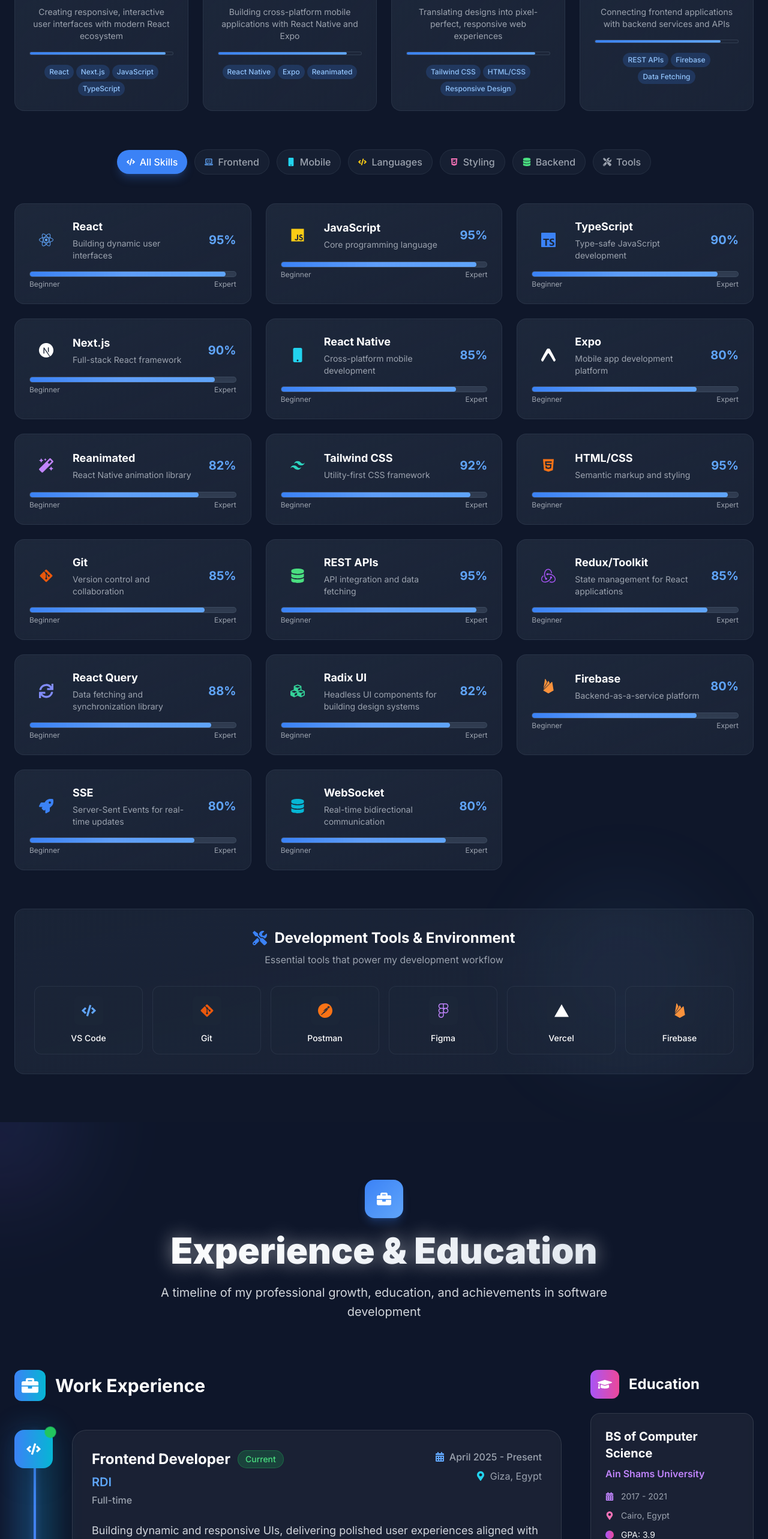
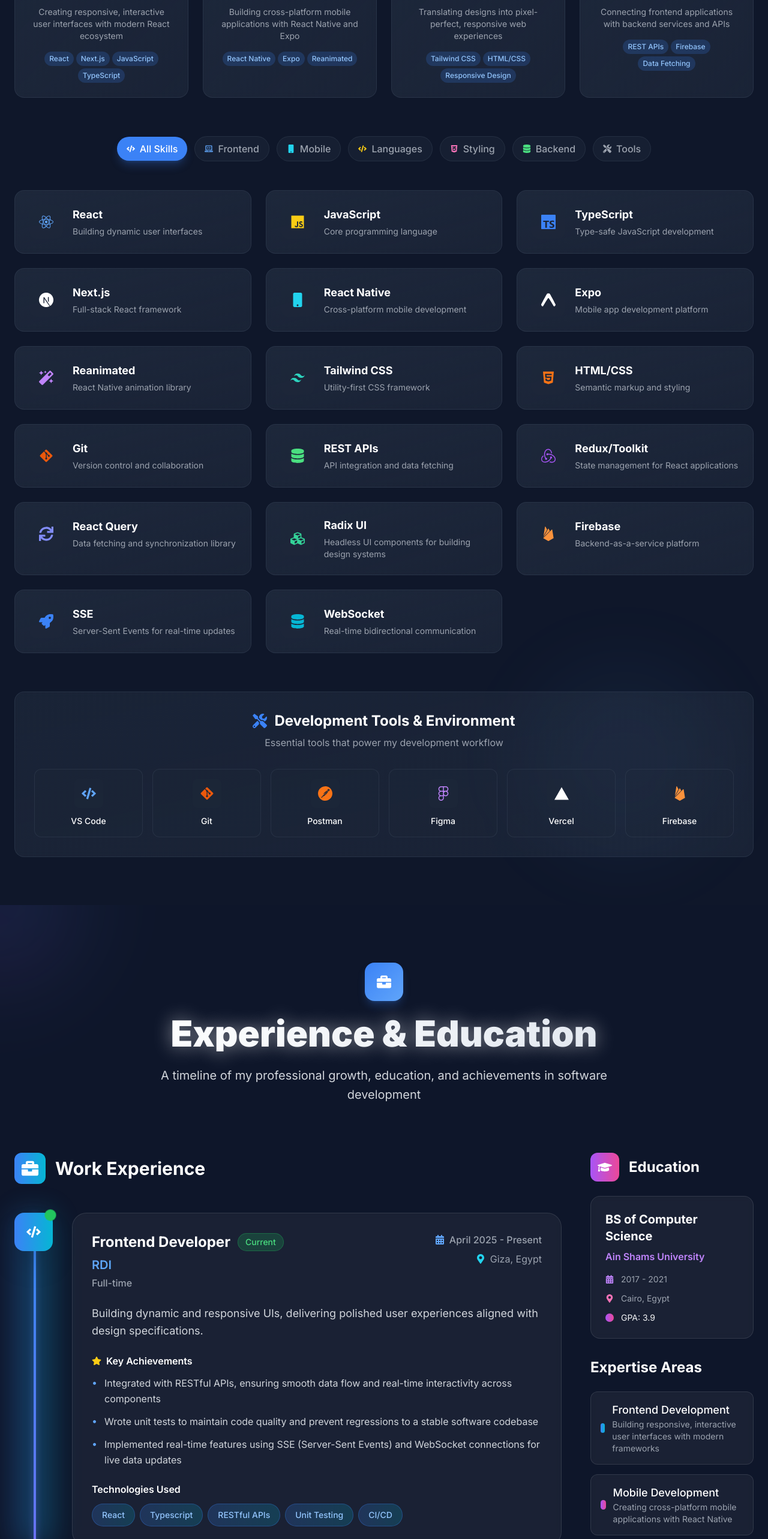
Before and after one commit to AhmedAbdullahFahim/portfolio, a React (Vite) app: page / in a window 1280 px wide. Shown: the part 2953-5519 px from the top of the page at 60% size. Built offline with nearby package versions, Linux system fonts and the light colour scheme.

Commit message:
removed all progress bars and percentages

```diff
--- a/src/components/About.jsx
+++ b/src/components/About.jsx
@@ -104,21 +104,19 @@
   ];
 
   const techStack = [
-    { name: "React", icon: FaReact, color: "text-blue-400", level: 95 },
+    { name: "React", icon: FaReact, color: "text-blue-400" },
     {
       name: "TypeScript",
       icon: SiTypescript,
       color: "text-blue-500",
-      level: 90,
     },
-    { name: "Next.js", icon: SiNextdotjs, color: "text-white", level: 88 },
-    { name: "React Native", icon: FaMobile, color: "text-cyan-400", level: 85 },
-    { name: "Expo", icon: SiExpo, color: "text-white", level: 80 },
+    { name: "Next.js", icon: SiNextdotjs, color: "text-white" },
+    { name: "React Native", icon: FaMobile, color: "text-cyan-400" },
+    { name: "Expo", icon: SiExpo, color: "text-white" },
     {
       name: "Tailwind CSS",
       icon: SiTailwindcss,
       color: "text-teal-400",
-      level: 92,
     },
   ];
 
@@ -327,7 +325,7 @@
                           transition={{ delay: index * 0.1 }}
                           className="bg-gradient-to-br from-dark-blue-700/40 to-dark-blue-600/20 backdrop-blur-sm rounded-2xl p-6 border border-dark-blue-600/30 hover:border-accent-blue-500/30 transition-all duration-300"
                         >
-                          <div className="flex items-center gap-4 mb-4">
+                          <div className="flex items-center gap-4">
                             <div className="w-12 h-12 bg-dark-blue-800/50 rounded-xl flex items-center justify-center">
                               <tech.icon className={`${tech.color} text-2xl`} />
                             </div>
@@ -336,17 +334,9 @@
                                 {tech.name}
                               </h4>
                               <p className="text-gray-400 text-sm">
-                                Proficiency: {tech.level}%
+                                Professional experience with this technology
                               </p>
                             </div>
-                          </div>
-                          <div className="w-full bg-dark-blue-800/50 rounded-full h-2">
-                            <motion.div
-                              className="bg-gradient-to-r from-accent-blue-500 to-accent-blue-400 h-2 rounded-full"
-                              initial={{ width: 0 }}
-                              animate={{ width: `${tech.level}%` }}
-                              transition={{ duration: 1.5, delay: index * 0.2 }}
-                            />
                           </div>
                         </motion.div>
                       ))}
--- a/src/components/Experience.jsx
+++ b/src/components/Experience.jsx
@@ -470,23 +470,23 @@
                   {[
                     {
                       name: "Frontend Development",
-                      level: 95,
                       color: "from-blue-500 to-cyan-500",
+                      description: "Building responsive, interactive user interfaces with modern frameworks",
                     },
                     {
                       name: "Mobile Development",
-                      level: 88,
                       color: "from-purple-500 to-pink-500",
+                      description: "Creating cross-platform mobile applications with React Native",
                     },
                     {
                       name: "UI/UX Implementation",
-                      level: 90,
                       color: "from-green-500 to-teal-500",
+                      description: "Translating designs into pixel-perfect, responsive experiences",
                     },
                     {
                       name: "API Integration",
-                      level: 85,
                       color: "from-orange-500 to-red-500",
+                      description: "Connecting frontend applications with backend services",
                     },
                   ].map((skill, index) => (
                     <motion.div
@@ -496,31 +496,18 @@
                         inView ? { opacity: 1, x: 0 } : { opacity: 0, x: -20 }
                       }
                       transition={{ delay: 0.1 * index, duration: 0.6 }}
-                      className="space-y-2"
+                      className="p-4 bg-white/5 backdrop-blur-sm border border-white/10 rounded-xl hover:border-white/20 transition-all duration-300 group"
                     >
-                      <div className="flex justify-between items-center">
-                        <span className="text-white font-medium">
-                          {skill.name}
-                        </span>
-                        <span className="text-gray-400 text-sm">
-                          {skill.level}%
-                        </span>
-                      </div>
-                      <div className="h-2 bg-dark-blue-700/50 rounded-full overflow-hidden">
-                        <motion.div
-                          initial={{ width: 0 }}
-                          animate={
-                            inView ? { width: `${skill.level}%` } : { width: 0 }
-                          }
-                          transition={{
-                            delay: 0.2 + 0.1 * index,
-                            duration: 1,
-                            ease: "easeOut",
-                          }}
-                          className={`h-full bg-gradient-to-r ${skill.color} rounded-full relative`}
-                        >
-                          <div className="absolute inset-0 bg-white/20 animate-pulse rounded-full" />
-                        </motion.div>
+                      <div className="flex items-center gap-3">
+                        <div className={`w-4 h-4 rounded-full bg-gradient-to-r ${skill.color}`} />
+                        <div>
+                          <h4 className="text-white font-medium text-lg">
+                            {skill.name}
+                          </h4>
+                          <p className="text-gray-400 text-sm">
+                            {skill.description}
+                          </p>
+                        </div>
                       </div>
                     </motion.div>
                   ))}
--- a/src/components/Skills.jsx
+++ b/src/components/Skills.jsx
@@ -84,7 +84,6 @@
   const skills = [
     {
       name: "React",
-      level: 95,
       category: "frontend",
       icon: FaReact,
       color: "text-blue-400",
@@ -92,7 +91,6 @@
     },
     {
       name: "JavaScript",
-      level: 95,
       category: "language",
       icon: FaJs,
       color: "text-yellow-400",
@@ -100,7 +98,6 @@
     },
     {
       name: "TypeScript",
-      level: 90,
       category: "language",
       icon: SiTypescript,
       color: "text-blue-500",
@@ -108,7 +105,6 @@
     },
     {
       name: "Next.js",
-      level: 90,
       category: "frontend",
       icon: SiNextdotjs,
       color: "text-white",
@@ -116,7 +112,6 @@
     },
     {
       name: "React Native",
-      level: 85,
       category: "mobile",
       icon: FaMobile,
       color: "text-cyan-400",
@@ -124,7 +119,6 @@
     },
     {
       name: "Expo",
-      level: 80,
       category: "mobile",
       icon: SiExpo,
       color: "text-white",
@@ -132,7 +126,6 @@
     },
     {
       name: "Reanimated",
-      level: 82,
       category: "mobile",
       icon: FaMagic,
       color: "text-purple-400",
@@ -140,7 +133,6 @@
     },
     {
       name: "Tailwind CSS",
-      level: 92,
       category: "styling",
       icon: SiTailwindcss,
       color: "text-teal-400",
@@ -148,7 +140,6 @@
     },
     {
       name: "HTML/CSS",
-      level: 95,
       category: "styling",
       icon: FaHtml5,
       color: "text-orange-500",
@@ -156,7 +147,6 @@
     },
     {
       name: "Git",
-      level: 85,
       category: "tools",
       icon: FaGitAlt,
       color: "text-orange-600",
@@ -164,7 +154,6 @@
     },
     {
       name: "REST APIs",
-      level: 95,
       category: "backend",
       icon: FaDatabase,
       color: "text-green-400",
@@ -172,7 +161,6 @@
     },
     {
       name: "Redux/Toolkit",
-      level: 85,
       category: "frontend",
       icon: SiRedux,
       color: "text-purple-500",
@@ -180,7 +168,6 @@
     },
     {
       name: "React Query",
-      level: 88,
       category: "frontend",
       icon: FaSync,
       color: "text-indigo-400",
@@ -188,7 +175,6 @@
     },
     {
       name: "Radix UI",
-      level: 82,
       category: "frontend",
       icon: FaCubes,
       color: "text-emerald-400",
@@ -196,7 +182,6 @@
     },
     {
       name: "Firebase",
-      level: 80,
       category: "backend",
       icon: SiFirebase,
       color: "text-orange-400",
@@ -204,7 +189,6 @@
     },
     {
       name: "SSE",
-      level: 80,
       category: "backend",
       icon: FaRocket,
       color: "text-blue-500",
@@ -212,7 +196,6 @@
     },
     {
       name: "WebSocket",
-      level: 80,
       category: "backend",
       icon: FaDatabase,
       color: "text-cyan-500",
@@ -258,7 +241,6 @@
       icon: FaReact,
       color: "text-blue-400",
       skills: ["React", "Next.js", "JavaScript", "TypeScript"],
-      level: 95,
     },
     {
       title: "Mobile Development",
@@ -267,7 +249,6 @@
       icon: FaMobile,
       color: "text-cyan-400",
       skills: ["React Native", "Expo", "Reanimated"],
-      level: 90,
     },
     {
       title: "UI/UX Implementation",
@@ -276,7 +257,6 @@
       icon: FaCss3Alt,
       color: "text-pink-400",
       skills: ["Tailwind CSS", "HTML/CSS", "Responsive Design"],
-      level: 90,
     },
     {
       title: "API Integration",
@@ -285,7 +265,6 @@
       icon: FaDatabase,
       color: "text-green-400",
       skills: ["REST APIs", "Firebase", "Data Fetching"],
-      level: 88,
     },
   ];
 
@@ -359,18 +338,6 @@
                   {area.title}
                 </h3>
                 <p className="text-gray-400 text-sm mb-4">{area.description}</p>
-                <div className="flex justify-center mb-4">
-                  <div className="w-full bg-dark-blue-800/80 border border-dark-blue-600/50 rounded-full">
-                    <motion.div
-                      className="bg-gradient-to-r from-accent-blue-500 to-accent-blue-400 h-1 rounded-full"
-                      initial={{ width: 0 }}
-                      animate={
-                        inView ? { width: `${area.level}%` } : { width: 0 }
-                      }
-                      transition={{ duration: 1.5, delay: index * 0.2 }}
-                    />
-                  </div>
-                </div>
                 <div className="flex flex-wrap gap-1 justify-center">
                   {area.skills.map((skill) => (
                     <span
@@ -435,7 +402,7 @@
                 whileHover={{ scale: 1.03, y: -5 }}
                 className="bg-gradient-to-br from-dark-blue-700/40 to-dark-blue-600/20 backdrop-blur-sm rounded-2xl p-6 border border-dark-blue-600/30 hover:border-accent-blue-500/30 transition-all duration-300 group"
               >
-                <div className="flex items-center gap-4 mb-4">
+                <div className="flex items-center gap-4">
                   <div className="w-14 h-14 bg-dark-blue-800/50 rounded-xl flex items-center justify-center group-hover:scale-110 transition-transform duration-300">
                     <skill.icon className={`${skill.color} text-2xl`} />
                   </div>
@@ -444,28 +411,6 @@
                       {skill.name}
                     </h3>
                     <p className="text-gray-400 text-sm">{skill.description}</p>
-                  </div>
-                  <div className="text-right">
-                    <span className="text-accent-blue-400 font-bold text-xl">
-                      {skill.level}%
-                    </span>
-                  </div>
-                </div>
-
-                <div className="relative">
-                  <div className="w-full bg-dark-blue-700/90 border border-dark-blue-600/60 rounded-full shadow-inner">
-                    <motion.div
-                      className="h-2 bg-gradient-to-r from-accent-blue-500 to-accent-blue-400 rounded-full relative shadow-sm"
-                      initial={{ width: 0 }}
-                      animate={{ width: `${skill.level}%` }}
-                      transition={{ duration: 1.5, delay: index * 0.2 }}
-                    >
-                      <div className="absolute inset-0 bg-gradient-to-r from-transparent via-white/20 to-transparent animate-pulse" />
-                    </motion.div>
-                  </div>
-                  <div className="flex justify-between text-xs text-gray-400 mt-1">
-                    <span>Beginner</span>
-                    <span>Expert</span>
                   </div>
                 </div>
               </motion.div>
```
